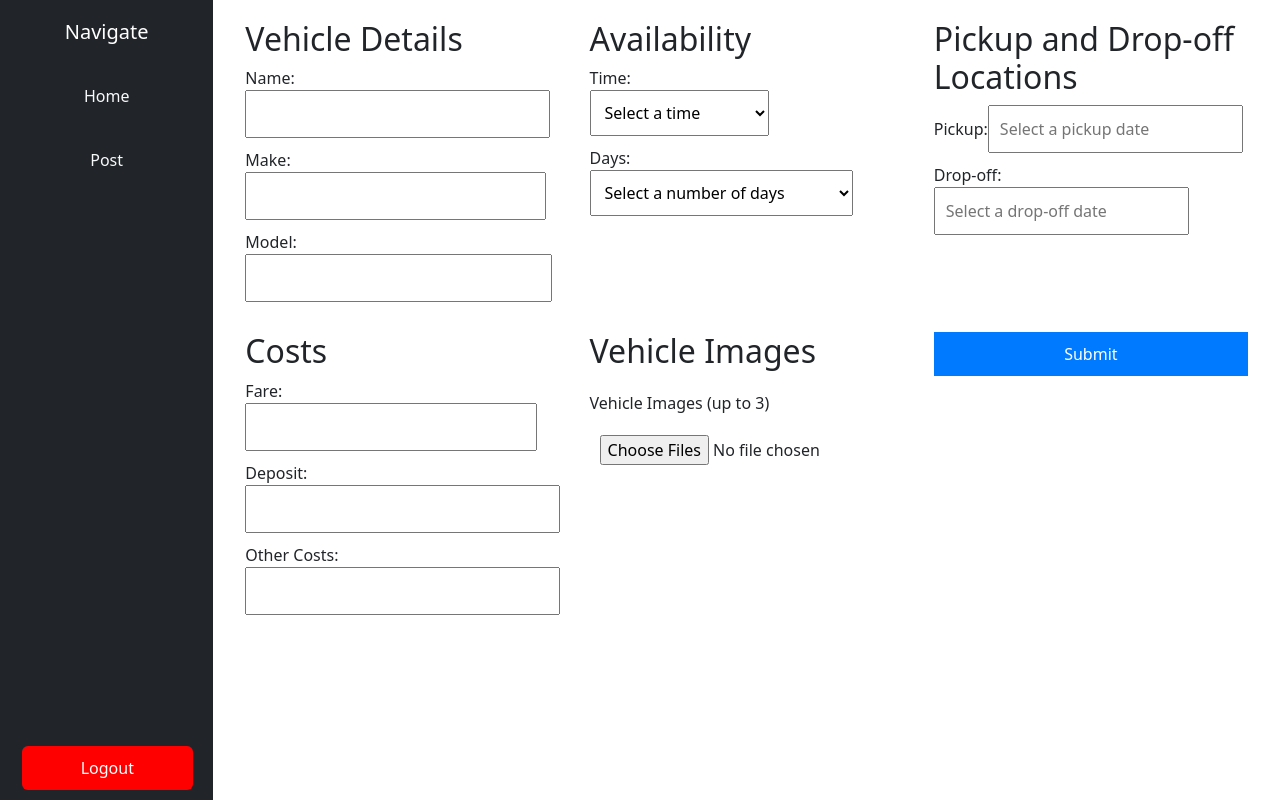
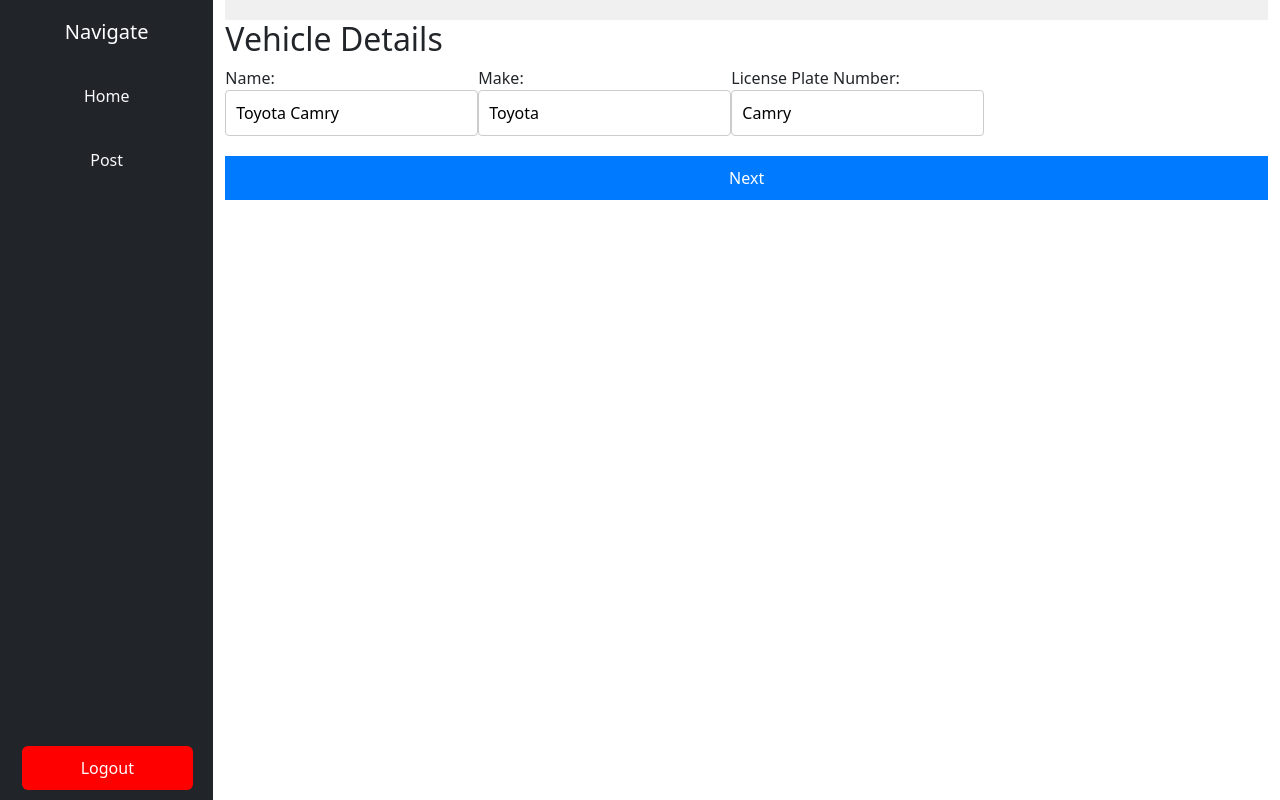
Before and after one commit to CSIS-3380-001/CarPool, a React (Create React App) app in the folder client/: page /rental-form in a window 1280 px wide. Built offline with nearby package versions, Linux system fonts and the light colour scheme; sample sign-in values are in the browser's storage.

Commit message:
rent cab form style updated

```diff
--- a/client/src/components/RentalCabForm/RentalCabForm.css
+++ b/client/src/components/RentalCabForm/RentalCabForm.css
@@ -1,20 +1,18 @@
 .form-container {
-  display: flex;
-  flex-wrap: wrap;
-  justify-content: space-between;
-  max-width: 1200px;
+  max-width: 500px;
   margin: 0 auto;
   padding: 20px;
+  border: 1px solid #ccc;
+  border-radius: 4px;
+  background: #f9f9f9;
 }
 
 .column {
-  flex-basis: calc(33.33% - 20px);
   margin-bottom: 20px;
 }
 
 h2 {
-  font-size: 18px;
-  margin-bottom: 10px;
+  margin-top: 0;
 }
 
 label {
@@ -22,15 +20,30 @@ label {
   margin-bottom: 10px;
 }
 
-input,
-select {
+input[type="text"],
+select,
+button {
+  display: block;
   width: 100%;
   padding: 10px;
+  font-size: 16px;
+  border: 1px solid #ccc;
+  border-radius: 4px;
+  box-sizing: border-box;
   margin-bottom: 10px;
 }
 
-.image-upload {
+button {
   margin-top: 20px;
+  background: #007bff;
+  color: #fff;
+  border: none;
+  cursor: pointer;
+}
+
+.button-container {
+  display: flex;
+  justify-content: flex-end;
 }
 
 .image-preview {
@@ -40,49 +53,31 @@ select {
 }
 
 .image-preview-item {
-  flex-basis: calc(33.33% - 10px);
+  width: 100px;
+  height: 100px;
+  margin-right: 10px;
   margin-bottom: 10px;
+  overflow: hidden;
 }
 
 .image-preview-item img {
   width: 100%;
-  height: auto;
+  height: 100%;
+  object-fit: cover;
 }
 
-button[type="submit"] {
-  display: block;
+.progress-bar {
   width: 100%;
-  padding: 10px;
-  background-color: #007bff;
-  color: #fff;
-  border: none;
-  outline: none;
-  cursor: pointer;
-  transition: background-color 0.3s;
+  height: 20px;
+  background: #f0f0f0;
+  border-radius: 4px;
+  margin-bottom: 20px;
 }
 
-button[type="submit"]:hover {
-  background-color: #0056b3;
+.progress {
+  width: 0;
+  height: 100%;
+  background: #007bff;
+  border-radius: 4px;
+  transition: width 0.3s ease;
 }
-
-/* ... */
-.image-preview {
-  display: flex;
-  flex-wrap: wrap;
-  margin-top: 10px;
-  align-items: center;
-}
-
-.image-preview-item {
-  flex-basis: calc(33.33% - 10px);
-  margin-bottom: 10px;
-  display: flex;
-  align-items: center;
-  justify-content: center;
-}
-
-.image-preview-item img {
-  max-width: 100%;
-  max-height: 100%;
-}
-/* ... */
--- a/client/src/components/RentalCabForm/RentalCabForm.js
+++ b/client/src/components/RentalCabForm/RentalCabForm.js
@@ -1,18 +1,21 @@
-import React, { useState } from 'react';
-import DatePicker from 'react-datepicker';
-import 'react-datepicker/dist/react-datepicker.css';
-import './RentalCabForm.css';
+import React, { useState } from "react";
+import DatePicker from "react-datepicker";
+import "react-datepicker/dist/react-datepicker.css";
+import "./RentalCabForm.css";
+
 
 export const RentalCabForm = () => {
+  const [step, setStep] = useState(1);
+
   const [vehicle, setVehicle] = useState({
-    name: '',
-    make: '',
-    model: '',
+    name: "Toyota Camry",
+    make: "Toyota",
+    plateNumber: "Camry",
   });
 
   const [availability, setAvailability] = useState({
-    time: '',
-    days: '',
+    time: "08:00",
+    days: "2",
   });
 
   const [locations, setLocations] = useState({
@@ -21,9 +24,9 @@ export const RentalCabForm = () => {
   });
 
   const [costs, setCosts] = useState({
-    fare: '',
-    deposit: '',
-    otherCosts: '',
+    fare: "150",
+    deposit: "200",
+    otherCosts: "50",
   });
 
   const [images, setImages] = useState([]);
@@ -68,28 +71,19 @@ export const RentalCabForm = () => {
     setImages(selectedFiles);
   };
 
-  const handleSubmit = (e) => {
-    e.preventDefault();
-    // Handle form submission here
-    console.log('Form submitted:', {
-      vehicle,
-      availability,
-      locations,
-      costs,
-      images,
-    });
-    // Reset form values
-    setVehicle({ name: '', make: '', model: '' });
-    setAvailability({ time: '', days: '' });
-    setLocations({ pickup: null, dropOff: null });
-    setCosts({ fare: '', deposit: '', otherCosts: '' });
-    setImages([]);
+  const handleNext = () => {
+    setStep(step + 1);
   };
 
+  const handlePrev = () => {
+    setStep(step - 1);
+  };
+
+  const renderFormStep = () => {
+    switch (step) {
+      case 1:
         return (
-
-<form className="form-container" onSubmit={handleSubmit}>
-      <div className="column">
+          <div>
             <h2>Vehicle Details</h2>
             <label>
               Name:
@@ -110,20 +104,33 @@ export const RentalCabForm = () => {
               />
             </label>
             <label>
-          Model:
+              License Plate Number:
               <input
                 type="text"
                 name="model"
-            value={vehicle.model}
+                value={vehicle.plateNumber}
                 onChange={handleVehicleChange}
               />
             </label>
+            <button onClick={handleNext}>Next</button>
           </div>
+        );
+      case 2:
+        return (
+          <div>
+            <h2>Availability</h2>
 
-      <div className="column">
-        <h2>Availability</h2>
             <label>
-          Time:
+              Pickup On:
+              <DatePicker
+                selected={locations.pickup}
+                onChange={handlePickupChange}
+                dateFormat="MMMM d, yyyy"
+                placeholderText="Select a pickup date"
+              />
+            </label>
+            <label>
+              From Time:
               <select
                 name="time"
                 value={availability.time}
@@ -132,11 +139,33 @@ export const RentalCabForm = () => {
                 <option value="">Select a time</option>
                 <option value="00:00">12:00 AM</option>
                 <option value="01:00">1:00 AM</option>
-            {/* Add other time options */}
+                <option value="02:00">2:00 AM</option>
+                <option value="03:00">3:00 AM</option>
+                <option value="04:00">4:00 AM</option>
+                <option value="05:00">5:00 AM</option>
+                <option value="06:00">6:00 AM</option>
+                <option value="07:00">7:00 AM</option>
+                <option value="08:00">8:00 AM</option>
+                <option value="09:00">9:00 AM</option>
+                <option value="10:00">10:00 AM</option>
+                <option value="11:00">11:00 AM</option>
+                <option value="12:00">12:00 PM</option>
+                <option value="13:00">1:00 PM</option>
+                <option value="14:00">2:00 PM</option>
+                <option value="15:00">3:00 PM</option>
+                <option value="16:00">4:00 PM</option>
+                <option value="17:00">5:00 PM</option>
+                <option value="18:00">6:00 PM</option>
+                <option value="19:00">7:00 PM</option>
+                <option value="20:00">8:00 PM</option>
+                <option value="21:00">9:00 PM</option>
+                <option value="22:00">10:00 PM</option>
+                <option value="23:00">11:00 PM</option>
               </select>
             </label>
+
             <label>
-          Days:
+              Number of Days Available for Renting:
               <select
                 name="days"
                 value={availability.days}
@@ -145,24 +174,13 @@ export const RentalCabForm = () => {
                 <option value="">Select a number of days</option>
                 <option value="1">1 day</option>
                 <option value="2">2 days</option>
-            {/* Add other day options */}
+                <option value="3">3 days</option>
+                <option value="4">4 days</option>
+                <option value="5">5 days</option>
               </select>
             </label>
-      </div>
-
-      <div className="column">
-        <h2>Pickup and Drop-off Locations</h2>
             <label>
-          Pickup:
-          <DatePicker
-            selected={locations.pickup}
-            onChange={handlePickupChange}
-            dateFormat="MMMM d, yyyy"
-            placeholderText="Select a pickup date"
-          />
-        </label>
-        <label>
-          Drop-off:
+              Drop-off Date:
               <DatePicker
                 selected={locations.dropOff}
                 onChange={handleDropOffChange}
@@ -170,12 +188,43 @@ export const RentalCabForm = () => {
                 placeholderText="Select a drop-off date"
               />
             </label>
+            <button onClick={handlePrev}>Previous</button>
+            <button onClick={handleNext}>Next</button>
           </div>
-
-      <div className="column">
-        <h2>Costs</h2>
+        );
+      case 3:
+        return (
+          <div>
+            <h2>Images</h2>
             <label>
-          Fare:
+              Upload Images:
+              <input
+                type="file"
+                name="images"
+                multiple
+                onChange={handleImageUpload}
+              />
+            </label>
+            <div className="image-preview">
+              {images.map((image, index) => (
+                <div className="image-preview-item" key={index}>
+                  <img
+                    src={URL.createObjectURL(image)}
+                    alt={`Preview ${index}`}
+                  />
+                </div>
+              ))}
+            </div>
+            <button onClick={handlePrev}>Previous</button>
+            <button onClick={handleNext}>Next</button>
+          </div>
+        );
+      case 4:
+        return (
+          <div>
+            <h2>Pricing</h2>
+            <label>
+              Daily Rate:
               <input
                 type="text"
                 name="fare"
@@ -184,7 +233,7 @@ export const RentalCabForm = () => {
               />
             </label>
             <label>
-          Deposit:
+              Deposit Amount:
               <input
                 type="text"
                 name="deposit"
@@ -193,7 +242,7 @@ export const RentalCabForm = () => {
               />
             </label>
             <label>
-          Other Costs:
+              Late Return Fee:
               <input
                 type="text"
                 name="otherCosts"
@@ -201,39 +250,38 @@ export const RentalCabForm = () => {
                 onChange={handleCostsChange}
               />
             </label>
+            <button onClick={handlePrev}>Previous</button>
+            <button onClick={handleSubmit}>Submit</button>
           </div>
+        );
+      default:
+        return null;
+    }
+  };
 
-      <div className="column">
-        <h2>Vehicle Images</h2>
-        <div className="image-upload">
-          <label>Vehicle Images (up to 3)</label>
-          <input
-            type="file"
-            accept="image/*"
-            multiple
-            onChange={handleImageUpload}
-          />
-          <div className="image-preview">
-            {images.map((image, index) => (
-              <div className="image-preview-item" key={index}>
-                <img src={URL.createObjectURL(image)} alt={`Preview ${index}`} />
+  const renderProgressBar = () => {
+    const progress = ((step - 1) / 3) * 100; // Calculate progress percentage
+    return (
+      <div style={{ width: "100%", height: "20px", background: "#f0f0f0" }}>
+        <div
+          style={{
+            width: `${progress}%`,
+            height: "100%",
+            background: "#007bff",
+          }}
+        ></div>
       </div>
-            ))}
-          </div>
-        </div>
-      </div>
-      <div className="column">
-        <button type="submit">Submit</button>
-      </div>
-    </form>
-
-
     );
   };
 
-// Database columns
-// vehicle: name, make, model
-// availability: time, days
-// locations: pickup, dropOff
-// costs: fare, deposit, otherCosts
-// images: images
+  const handleSubmit = () => {
+    // Handle form submission
+  };
+
+  return (
+    <div>
+      {renderProgressBar()}
+      {renderFormStep()}
+    </div>
+  );
+};
```
Lines whose indentation alone changed are shown as unchanged.
